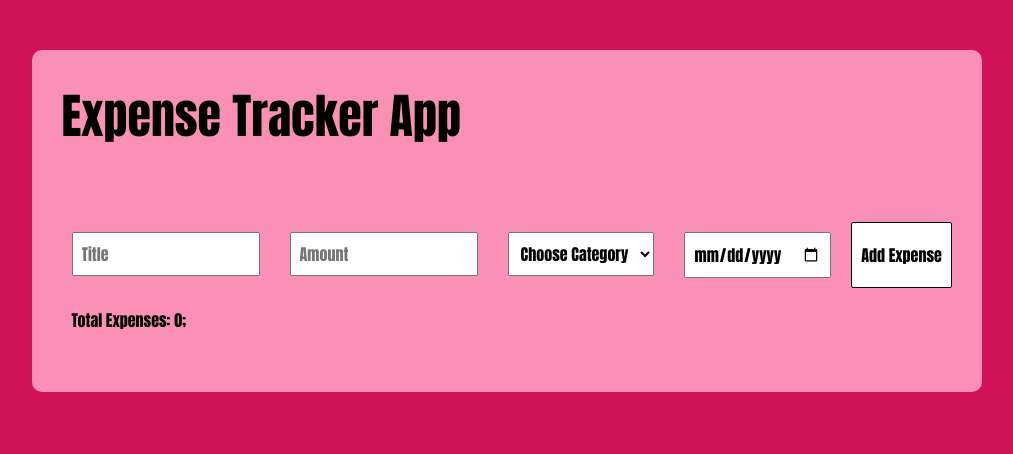
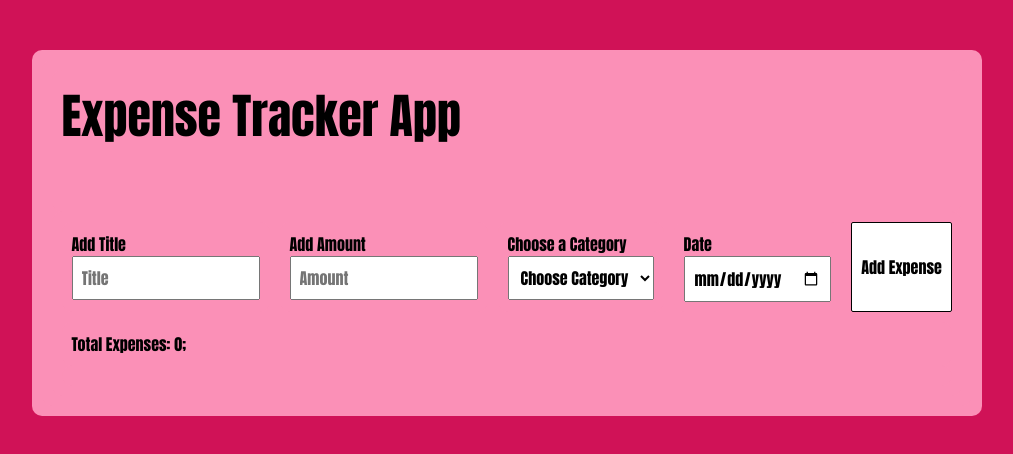
Before and after one commit to besailazi/Assignment_3, a React (Vite) app: page / in a window 1280 px wide. Shown: the top 454 px of the page, without its empty margins (133-1146 px from the left). Built offline with nearby package versions, Linux system fonts and the light colour scheme.

Commit message:
Add text for the jsx files

```diff
--- a/src/App.jsx
+++ b/src/App.jsx
@@ -7,10 +7,12 @@ import './App.module.css'
 function App() {
   const [expenses, setExpenses] = useState([]);
 
+  // Function to add an expense
   const addExpense = (expense) => {
     setExpenses([...expenses, { ...expense, id: expenses.length + 1 }]);
   };
 
+  // Function to delete an expense
   const deleteExpense = (id) => {
     setExpenses(expenses.filter((expense) => expense.id !== id));
   };
--- a/src/App.module.css
+++ b/src/App.module.css
@@ -1,4 +1,3 @@
-
 .App {
   background-color: rgb(243, 226, 242);
   width: 1000px;
--- a/src/components/ExpenseForm/ExpenseForm.css
+++ b/src/components/ExpenseForm/ExpenseForm.css
@@ -3,6 +3,10 @@
 	color: red;
 	font-size: 12px;
 	margin-top: 4px;
+ }
+ label {
+	display: flex;
+	flex-direction: column;
  }
 
  .submit-button {
--- a/src/components/ExpenseForm/ExpenseForm.jsx
+++ b/src/components/ExpenseForm/ExpenseForm.jsx
@@ -9,9 +9,11 @@ const ExpenseForm = ({ addExpense }) => {
   const [category, setCategory] = useState('-');
   const [errors, setErrors] = useState({});
 
+  // Function to handle form submission
   const handleSubmit = (e) => {
     e.preventDefault();
 
+    // Validation for title input
     if (!title.trim()) {
       setErrors((prevErrors) => ({
         ...prevErrors,
@@ -20,6 +22,7 @@ const ExpenseForm = ({ addExpense }) => {
       return;
     }
 
+    // Validation for amount input
     if (!amount.trim()) {
       setErrors((prevErrors) => ({
         ...prevErrors,
@@ -28,6 +31,7 @@ const ExpenseForm = ({ addExpense }) => {
       return;
     }
 
+    // Validation for date input
     if (!date.trim()) {
       setErrors((prevErrors) => ({
         ...prevErrors,
@@ -36,6 +40,7 @@ const ExpenseForm = ({ addExpense }) => {
       return;
     }
 
+    // Validation for category selection
     if (category === '-') {
       setErrors((prevErrors) => ({
         ...prevErrors,
@@ -58,6 +63,7 @@ const ExpenseForm = ({ addExpense }) => {
 
     <form onSubmit={handleSubmit}>
       <div>
+        <label>Add Title</label>
         <input
           type="text"
           placeholder="Title"
@@ -67,6 +73,7 @@ const ExpenseForm = ({ addExpense }) => {
         {errors.title && <span className="error">{errors.title}</span>}
       </div>
       <div>
+        <label>Add Amount</label>
         <input
           type="number"
           placeholder="Amount"
@@ -76,6 +83,7 @@ const ExpenseForm = ({ addExpense }) => {
         {errors.amount && <span className="error">{errors.amount}</span>}
       </div>
       <div>
+        <label>Choose a Category</label>
         <select
           value={category}
           onChange={(e) => setCategory(e.target.value)}
@@ -90,6 +98,7 @@ const ExpenseForm = ({ addExpense }) => {
         {errors.category && <span className="error">{errors.category}</span>}
       </div>
       <div>
+        <label>Date</label>
         <input
           type="date"
           value={date}
--- a/src/components/ExpenseItem/ExpenseItem.jsx
+++ b/src/components/ExpenseItem/ExpenseItem.jsx
@@ -3,6 +3,7 @@ import './ExpenseItem.css';
 
 const ExpenseItem = ({ expense, deleteExpense }) => {
   return (
+    // Container for each expense item
     <ul className='add-expense-container'>
       <li>{expense.title}</li>
       <li>{expense.amount}</li>
--- a/src/components/ExpenseList/ExpenseList.jsx
+++ b/src/components/ExpenseList/ExpenseList.jsx
@@ -3,6 +3,7 @@ import ExpenseItem from '../ExpenseItem/ExpenseItem';
 
 const ExpenseList = ({ expenses, deleteExpense }) => {
   return (
+    // Container for the list of expenses
     <div>
       {expenses.map((expense) => (
         <ExpenseItem
--- a/src/components/TotalExpense/TotalExpense.jsx
+++ b/src/components/TotalExpense/TotalExpense.jsx
@@ -1,5 +1,6 @@
 import React from 'react';
 
+// Calculating and displaying total expenses
 const TotalExpense = ({ expenses }) => {
   const total = expenses.reduce((acc, expense) => acc + parseFloat(expense.amount), 0);
 
```
Also changed, not shown: 1 other file (tests, documents, lock files or other folders).
